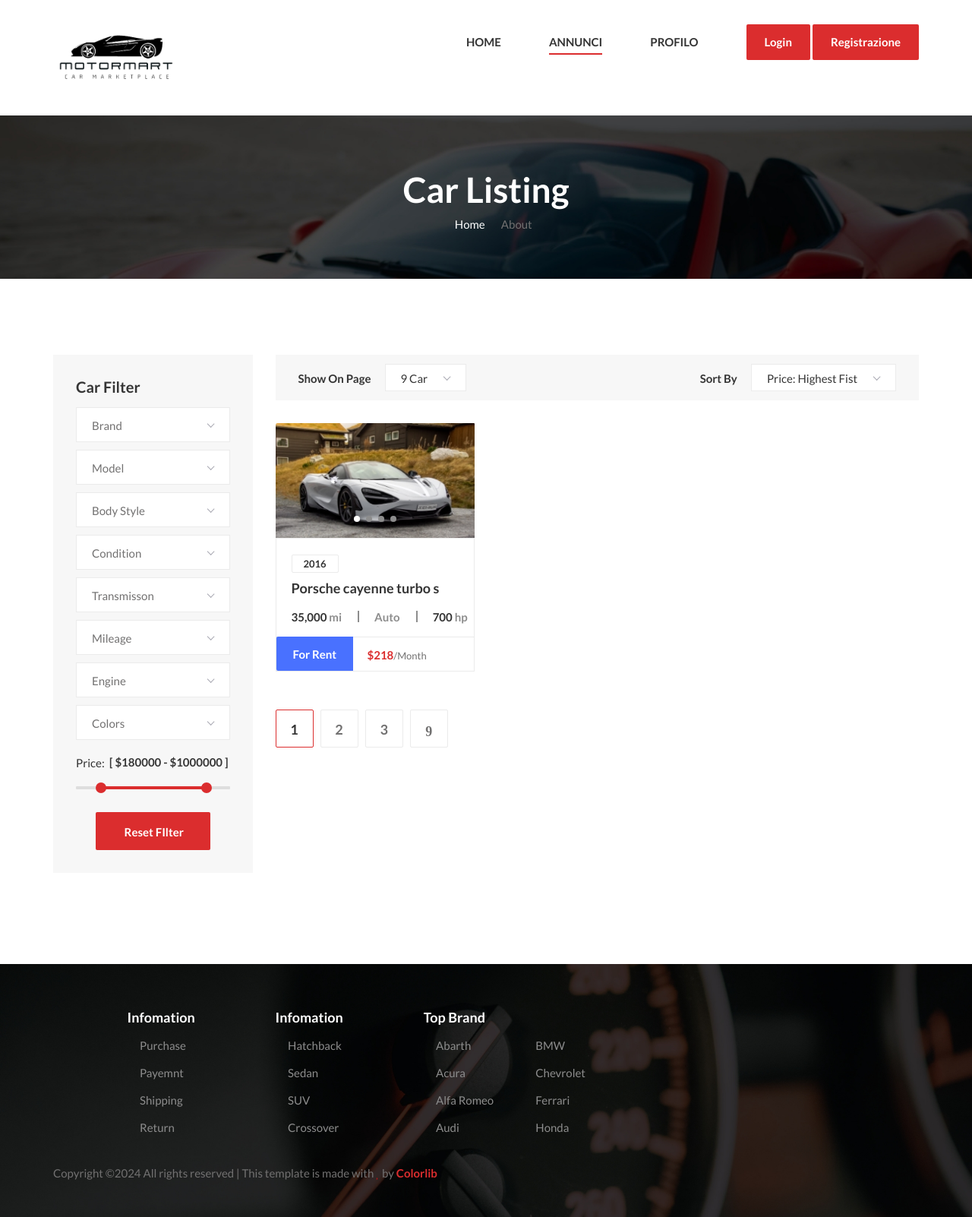
After one commit to batz02/MotorMart, a Django app: page /annunci/ in a window 1280 px wide. The commit adds this page. Shown: the whole page at 76% size. Run offline with Django 5.2, Linux system fonts and the light colour scheme; some libraries are stand-ins or nearby versions; some web fonts are replaced.

Commit message:
fixed all

```diff
--- a/MotorMart/MotorMart/settings.py
+++ b/MotorMart/MotorMart/settings.py
@@ -38,6 +38,7 @@ INSTALLED_APPS = [
     'django.contrib.sessions',
     'django.contrib.messages',
     'django.contrib.staticfiles',
+    'annunci'
 ]
 
 MIDDLEWARE = [
--- a/MotorMart/MotorMart/urls.py
+++ b/MotorMart/MotorMart/urls.py
@@ -26,4 +26,6 @@ urlpatterns = [
     path("register/", UserCreateView.as_view(), name="register"),
     path("login/", auth_views.LoginView.as_view(), name="login"),
     path("logout/", auth_views.LogoutView.as_view(), name="logout"),
+
+    path("annunci/", include("annunci.urls"))
 ]
--- /dev/null
+++ b/MotorMart/annunci/templates/annunci/cars.html
@@ -0,0 +1,312 @@
+<!DOCTYPE html>
+<html lang="zxx">
+{% load static %}
+<head>
+    <meta charset="UTF-8">
+    <meta name="viewport" content="width=device-width, initial-scale=1.0">
+    <meta http-equiv="X-UA-Compatible" content="ie=edge">
+    <title>MotorMart - Annunci</title>
+
+    <!-- Google Font -->
+    <link href="https://fonts.googleapis.com/css2?family=Lato:wght@300;400;700;900&display=swap" rel="stylesheet">
+
+    <!-- Css Styles -->
+    <link rel="stylesheet" href='{% static "./css/bootstrap.min.css" %}' type="text/css">
+    <link rel="stylesheet" href='{% static "./css/font-awesome.min.css" %}' type="text/css">
+    <link rel="stylesheet" href='{% static "./css/elegant-icons.css" %}' type="text/css">
+    <link rel="stylesheet" href='{% static "./css/nice-select.css" %}' type="text/css">
+    <link rel="stylesheet" href='{% static "./css/magnific-popup.css" %}' type="text/css">
+    <link rel="stylesheet" href='{% static "./css/jquery-ui.min.css" %}' type="text/css">
+    <link rel="stylesheet" href='{% static "./css/owl.carousel.min.css" %}' type="text/css">
+    <link rel="stylesheet" href='{% static "./css/slicknav.min.css" %}' type="text/css">
+    <link rel="stylesheet" href='{% static "./css/style.css" %}' type="text/css">
+</head>
+
+<body>
+    <!-- Page Preloder -->
+    <div id="preloder">
+        <div class="loader"></div>
+    </div>
+
+    <!-- Header Section Begin -->
+    <header class="header">
+        <div class="container">
+            <div class="row">
+                <div class="col-lg-2">
+                    <div class="header__logo">
+                        <a href="{% url 'home' %}"><img src="{% static "./img/logo-new.png" %}" alt=""></a>
+                    </div>
+                </div>
+                <div class="col-lg-10">
+                    <div class="header__nav">
+                        <nav class="header__menu">
+                            <ul>
+                                <li><a href="{% url 'home' %}">Home</a></li>
+                                <li class="active"><a href="./">Annunci</a></li>
+                                <li><a href="#">Profilo</a></li>
+                             </ul>
+                        </nav>
+
+                        {% if user.is_authenticated  %}
+                            <div class="header__nav__widget">
+                                <form id="logout-form" method="post" action="{% url 'logout' %}">
+                                    {% csrf_token %}
+                                    <button type="submit" class="primary-btn">Logout</button>
+                                </form>
+                                <a href="#" class="primary-btn">Crea annuncio</a>
+                            </div>
+
+                        {% else %}
+                            <div class="header__nav__widget">
+                                <a href="{% url 'login' %}" class="primary-btn">Login</a>
+                                <a href="{% url 'register' %}" class="primary-btn">Registrazione</a>
+                            </div>
+                        {% endif %}
+
+                   </div>
+                </div>
+            </div>
+            <div class="canvas__open">
+                <span class="fa fa-bars"></span>
+            </div>
+        </div>
+    </header>
+    <!-- Header Section End -->
+
+    <!-- Breadcrumb End -->
+    <div class="breadcrumb-option set-bg" data-setbg="img/breadcrumb-bg.jpg">
+        <div class="container">
+            <div class="row">
+                <div class="col-lg-12 text-center">
+                    <div class="breadcrumb__text">
+                        <h2>Car Listing</h2>
+                        <div class="breadcrumb__links">
+                            <a href="./index.html"><i class="fa fa-home"></i> Home</a>
+                            <span>About</span>
+                        </div>
+                    </div>
+                </div>
+            </div>
+        </div>
+    </div>
+    <!-- Breadcrumb Begin -->
+
+    <!-- Car Section Begin -->
+    <section class="car spad">
+        <div class="container">
+            <div class="row">
+                <div class="col-lg-3">
+                    <div class="car__sidebar">
+
+                        <div class="car__filter">
+                            <h5>Car Filter</h5>
+                            <form action="#">
+                                <select>
+                                    <option data-display="Brand">Select Brand</option>
+                                    <option value="">Acura</option>
+                                    <option value="">Audi</option>
+                                    <option value="">Bentley</option>
+                                    <option value="">BMW</option>
+                                    <option value="">Bugatti</option>
+                                </select>
+                                <select>
+                                    <option data-display="Model">Select Model</option>
+                                    <option value="">Q3</option>
+                                    <option value="">A4 </option>
+                                    <option value="">AVENTADOR</option>
+                                </select>
+                                <select>
+                                    <option value="">Body Style</option>
+                                    <option value="">Option 1</option>
+                                    <option value="">Option 2</option>
+                                </select>
+                                <select>
+                                    <option value="">Condition</option>
+                                    <option value="">First Hand</option>
+                                    <option value="">Second Hand</option>
+                                </select>
+                                <select>
+                                    <option value="">Transmisson</option>
+                                    <option value="">Bluetooth</option>
+                                    <option value="">WiFi</option>
+                                </select>
+                                <select>
+                                    <option value="">Mileage</option>
+                                    <option value="">27</option>
+                                    <option value="">20</option>
+                                    <option value="">15</option>
+                                    <option value="">10</option>
+                                </select>
+                                <select>
+                                    <option value="">Engine</option>
+                                    <option value="">BS3</option>
+                                    <option value="">BS4</option>
+                                    <option value="">BS5</option>
+                                    <option value="">BS6</option>
+                                </select>
+                                <select>
+                                    <option value="">Colors</option>
+                                    <option value="">Red</option>
+                                    <option value="">Blue</option>
+                                    <option value="">Black</option>
+                                    <option value="">Yellow</option>
+                                </select>
+                                <div class="filter-price">
+                                    <p>Price:</p>
+                                    <div class="price-range-wrap">
+                                        <div class="filter-price-range"></div>
+                                        <div class="range-slider">
+                                            <div class="price-input">
+                                                <input type="text" id="filterAmount">
+                                            </div>
+                                        </div>
+                                    </div>
+                                </div>
+                                <div class="car__filter__btn">
+                                    <button type="submit" class="site-btn">Reset FIlter</button>
+                                </div>
+                            </form>
+                        </div>
+                    </div>
+                </div>
+                <div class="col-lg-9">
+                    <div class="car__filter__option">
+                        <div class="row">
+                            <div class="col-lg-6 col-md-6">
+                                <div class="car__filter__option__item">
+                                    <h6>Show On Page</h6>
+                                    <select>
+                                        <option value="">9 Car</option>
+                                        <option value="">15 Car</option>
+                                        <option value="">20 Car</option>
+                                    </select>
+                                </div>
+                            </div>
+                            <div class="col-lg-6 col-md-6">
+                                <div class="car__filter__option__item car__filter__option__item--right">
+                                    <h6>Sort By</h6>
+                                    <select>
+                                        <option value="">Price: Highest Fist</option>
+                                        <option value="">Price: Lowest Fist</option>
+                                    </select>
+                                </div>
+                            </div>
+                        </div>
+                    </div>
+                    <div class="row">
+                        <div class="col-lg-4 col-md-4">
+                            <div class="car__item">
+                                <div class="car__item__pic__slider owl-carousel">
+                                    <img src="img/cars/car-1.jpg" alt="">
+                                    <img src="img/cars/car-8.jpg" alt="">
+                                    <img src="img/cars/car-6.jpg" alt="">
+                                    <img src="img/cars/car-3.jpg" alt="">
+                                </div>
+                                <div class="car__item__text">
+                                    <div class="car__item__text__inner">
+                                        <div class="label-date">2016</div>
+                                        <h5><a href="#">Porsche cayenne turbo s</a></h5>
+                                        <ul>
+                                            <li><span>35,000</span> mi</li>
+                                            <li>Auto</li>
+                                            <li><span>700</span> hp</li>
+                                        </ul>
+                                    </div>
+                                    <div class="car__item__price">
+                                        <span class="car-option">For Rent</span>
+                                        <h6>$218<span>/Month</span></h6>
+                                    </div>
+                                </div>
+                            </div>
+                        </div>
+                    </div>
+                    <div class="pagination__option">
+                        <a href="#" class="active">1</a>
+                        <a href="#">2</a>
+                        <a href="#">3</a>
+                        <a href="#"><span class="arrow_carrot-2right"></span></a>
+                    </div>
+                </div>
+            </div>
+        </div>
+    </section>
+    <!-- Car Section End -->
+
+    <!-- Footer Section Begin -->
+    <footer class="footer set-bg" data-setbg="{% static "./img/footer-bg.jpg" %}">
+        <div class="container">
+            <div class="row">
+
+                 <div class="col-lg-2 offset-lg-1 col-md-3">
+                    <div class="footer__widget">
+                        <h5>Infomation</h5>
+                        <ul>
+                            <li><a href="#"><i class="fa fa-angle-right"></i> Purchase</a></li>
+                            <li><a href="#"><i class="fa fa-angle-right"></i> Payemnt</a></li>
+                            <li><a href="#"><i class="fa fa-angle-right"></i> Shipping</a></li>
+                            <li><a href="#"><i class="fa fa-angle-right"></i> Return</a></li>
+                        </ul>
+                    </div>
+                </div>
+                <div class="col-lg-2 col-md-3">
+                    <div class="footer__widget">
+                        <h5>Infomation</h5>
+                        <ul>
+                            <li><a href="#"><i class="fa fa-angle-right"></i> Hatchback</a></li>
+                            <li><a href="#"><i class="fa fa-angle-right"></i> Sedan</a></li>
+                            <li><a href="#"><i class="fa fa-angle-right"></i> SUV</a></li>
+                            <li><a href="#"><i class="fa fa-angle-right"></i> Crossover</a></li>
+                        </ul>
+                    </div>
+                </div>
+                <div class="col-lg-3 col-md-6">
+                    <div class="footer__brand">
+                        <h5>Top Brand</h5>
+                        <ul>
+                            <li><a href="#"><i class="fa fa-angle-right"></i> Abarth</a></li>
+                            <li><a href="#"><i class="fa fa-angle-right"></i> Acura</a></li>
+                            <li><a href="#"><i class="fa fa-angle-right"></i> Alfa Romeo</a></li>
+                            <li><a href="#"><i class="fa fa-angle-right"></i> Audi</a></li>
+                        </ul>
+                        <ul>
+                            <li><a href="#"><i class="fa fa-angle-right"></i> BMW</a></li>
+                            <li><a href="#"><i class="fa fa-angle-right"></i> Chevrolet</a></li>
+                            <li><a href="#"><i class="fa fa-angle-right"></i> Ferrari</a></li>
+                            <li><a href="#"><i class="fa fa-angle-right"></i> Honda</a></li>
+                        </ul>
+                    </div>
+                </div>
+            </div>
+            <!-- Link back to Colorlib can't be removed. Template is licensed under CC BY 3.0. -->
+            <div class="footer__copyright__text">
+                <p>Copyright &copy;<script>document.write(new Date().getFullYear());</script> All rights reserved | This template is made with <i class="fa fa-heart" aria-hidden="true"></i> by <a href="https://colorlib.com" target="_blank">Colorlib</a></p>
+            </div>
+            <!-- Link back to Colorlib can't be removed. Template is licensed under CC BY 3.0. -->
+        </div>
+    </footer>
+    <!-- Footer Section End -->
+
+    <!-- Search Begin -->
+    <div class="search-model">
+        <div class="h-100 d-flex align-items-center justify-content-center">
+            <div class="search-close-switch">+</div>
+            <form class="search-model-form">
+                <input type="text" id="search-input" placeholder="Search here.....">
+            </form>
+        </div>
+    </div>
+    <!-- Search End -->
+
+    <!-- Js Plugins -->
+    <script src="{% static "./js/jquery-3.3.1.min.js" %}"></script>
+    <script src="{% static "./js/bootstrap.min.js" %}"></script>
+    <script src="{% static "./js/jquery.nice-select.min.js" %}"></script>
+    <script src="{% static "./js/jquery-ui.min.js" %}"></script>
+    <script src="{% static "./js/jquery.magnific-popup.min.js" %}"></script>
+    <script src="{% static "./js/mixitup.min.js" %}"></script>
+    <script src="{% static "./js/jquery.slicknav.js" %}"></script>
+    <script src="{% static "./js/owl.carousel.min.js" %}"></script>
+    <script src="{% static "./js/main.js" %}"></script>
+</body>
+
+</html>
--- /dev/null
+++ b/MotorMart/annunci/urls.py
@@ -0,0 +1,9 @@
+from django.urls import path
+from .views import *
+
+app_name = "annunci"
+
+urlpatterns = [
+    path("", annunci_list, name="annunci_list"),
+
+]
--- a/MotorMart/annunci/views.py
+++ b/MotorMart/annunci/views.py
@@ -1,3 +1,5 @@
 from django.shortcuts import render
 
 # Create your views here.
+def annunci_list(request):
+    return render(request, template_name="annunci/cars.html")
--- a/MotorMart/templates/registration/login.html
+++ b/MotorMart/templates/registration/login.html
@@ -56,8 +56,8 @@
 
                         {% else %}
                             <div class="header__nav__widget">
-                                <a href="./login" class="primary-btn">Login</a>
-                                <a href="./register" class="primary-btn">Registrazione</a>
+                                <a href="./" class="primary-btn">Login</a>
+                                <a href="{% url 'register' %}" class="primary-btn">Registrazione</a>
                             </div>
                         {% endif %}
                     </div>
```
Also changed, not shown: MotorMart/templates/home.html (+10 -51 lines), MotorMart/MotorMart/db_cmds.py (added).
